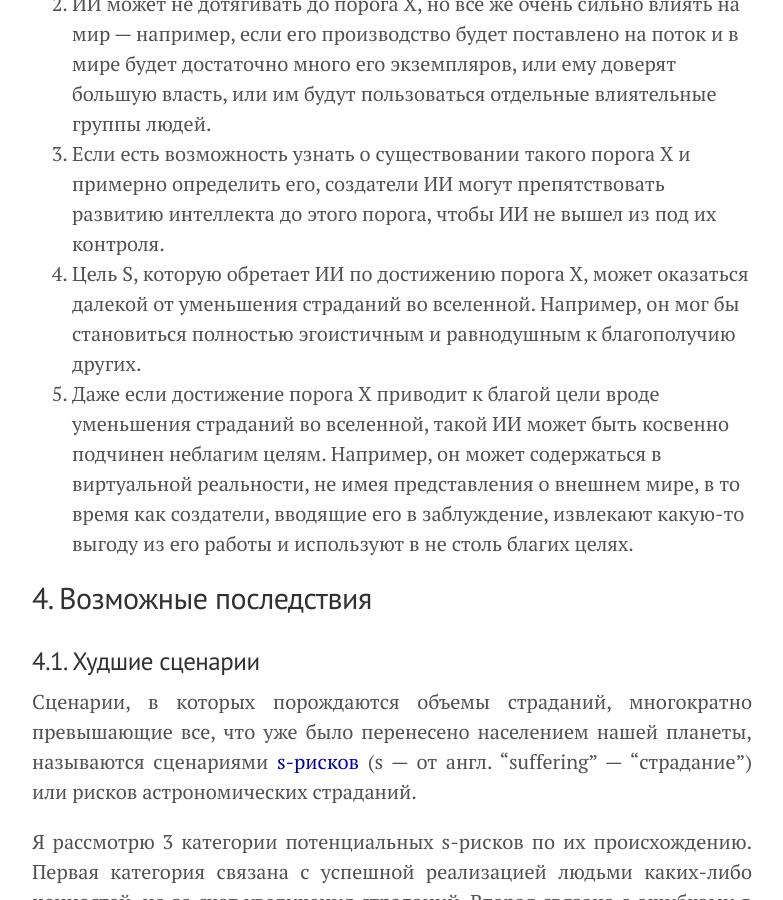
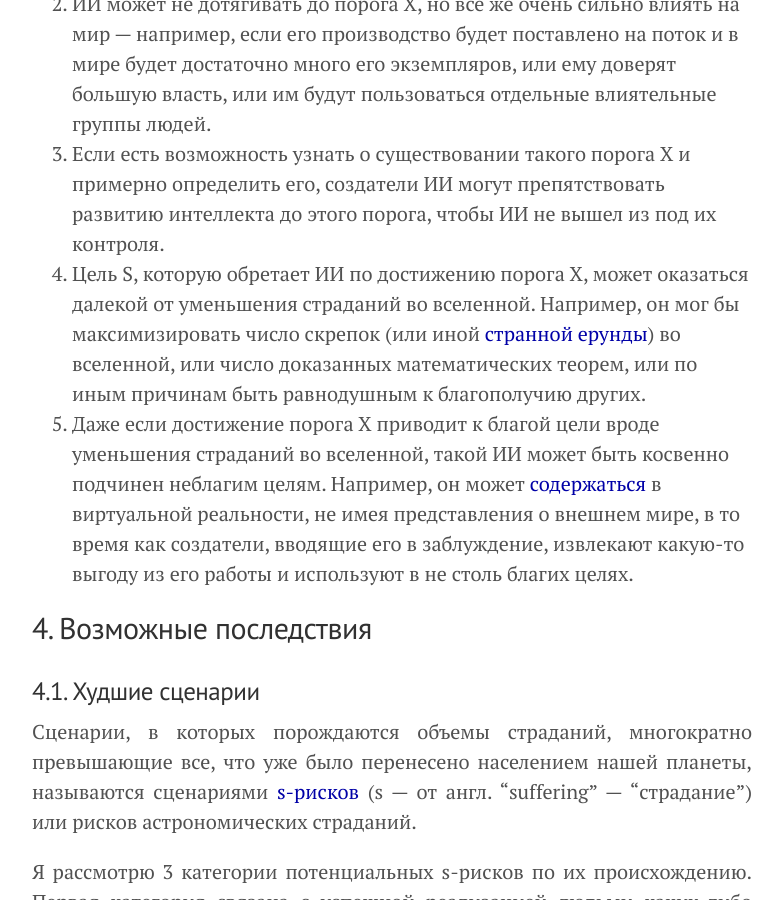
Before and after one commit to KKirdan/kkirdan.github.io, a Jekyll site: the page built from blog/_posts/1. articles/2021-06-01-414.md, in a window 1280 px wide and 900 px high, scrolled down 4741 px. Shown: the whole window, without its empty margins (248-1031 px from the left). Built offline with Jekyll 4.4.1, drawn with Linux system fonts in a browser that asks for light colours; some of the changed text lies outside the part shown.

Commit message:
Update 2021-06-01-414.md

```diff
--- a/blog/_posts/1. articles/2021-06-01-414.md
+++ b/blog/_posts/1. articles/2021-06-01-414.md
@@ -107,8 +107,8 @@ importance: 9
 1. Порог X может оказаться труднодостижимым и иррелевантным в контексте ближайших столетий. Например, может оказаться, что его достижение требует вычислительных ресурсов, получаемых из целой солнечной системы.
 2. ИИ может не дотягивать до порога X, но все же очень сильно влиять на мир — например, если его производство будет поставлено на поток и в мире будет достаточно много его экземпляров, или ему доверят большую власть, или им будут пользоваться отдельные влиятельные группы людей.
 3. Если есть возможность узнать о существовании такого порога X и примерно определить его, создатели ИИ могут препятствовать развитию интеллекта до этого порога, чтобы ИИ не вышел из под их контроля.
-4. Цель S, которую обретает ИИ по достижению порога X, может оказаться далекой от уменьшения страданий во вселенной. Например, он мог бы становиться полностью эгоистичным и равнодушным к благополучию других.
-5. Даже если достижение порога X приводит к благой цели вроде уменьшения страданий во вселенной, такой ИИ может быть косвенно подчинен неблагим целям. Например, он может содержаться в виртуальной реальности, не имея представления о внешнем мире, в то время как создатели, вводящие его в заблуждение, извлекают какую-то выгоду из его работы и используют в не столь благих целях.
+4. Цель S, которую обретает ИИ по достижению порога X, может оказаться далекой от уменьшения страданий во вселенной. Например, он мог бы максимизировать число скрепок (или иной [странной ерунды](https://arbital.com/p/paperclip/)) во вселенной, или число доказанных математических теорем, или по иным причинам быть равнодушным к благополучию других.
+5. Даже если достижение порога X приводит к благой цели вроде уменьшения страданий во вселенной, такой ИИ может быть косвенно подчинен неблагим целям. Например, он может [содержаться](https://22century.ru/popular-science-publications/leakproofing-the-singularity) в виртуальной реальности, не имея представления о внешнем мире, в то время как создатели, вводящие его в заблуждение, извлекают какую-то выгоду из его работы и используют в не столь благих целях.
 
 <h2 id="4">4. Возможные последствия</h2>
 
@@ -185,6 +185,8 @@ importance: 9
 
 <h3 id="4.3">4.3. Неоднозначность</h3>
 
+
+
 <b class="draft">Не дописано.</b>
 
 Что почитать:
```
Also changed, not shown: other parts of blog/_posts/1. articles/2021-06-01-414.md (+3 -3 lines).
